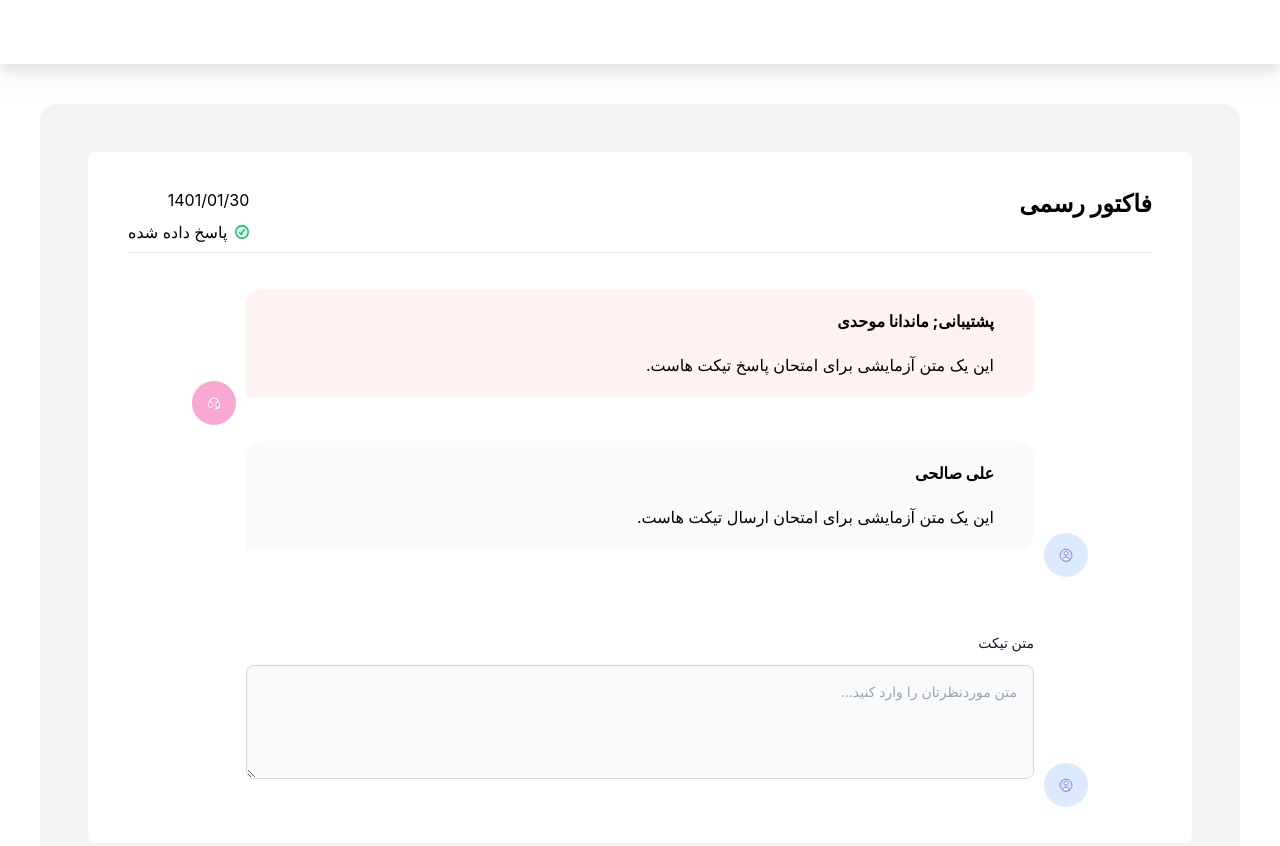
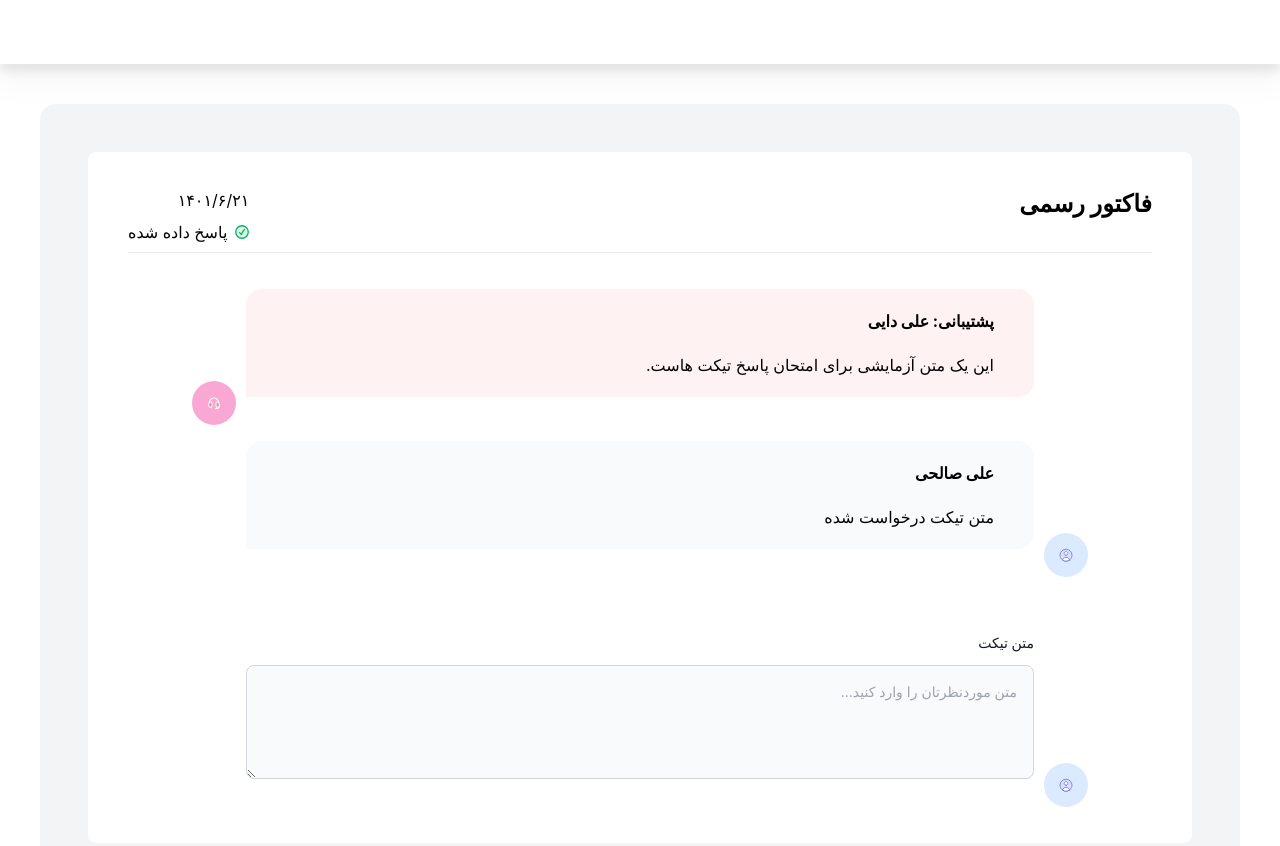
Before and after one commit to Saeed-Khazaei/kavehnegar-code-challenge, a Next.js app: page /tickets/1 in a window 1280 px wide. Shown: the top 846 px of the page. Built offline with nearby package versions, Linux system fonts and the light colour scheme.

Commit message:
add static fake data

```diff
--- a/pages/tickets/[id].tsx
+++ b/pages/tickets/[id].tsx
@@ -1,29 +1,37 @@
 import React from "react";
 import Image from "next/image";
+import Status from "../../components/Status";
+
+const fakeData = {
+  id: 2,
+  received: new Date(),
+  title: "فاکتور رسمی",
+  message: "متن تیکت درخواست شده",
+  status: "answered",
+  user: "علی صالحی",
+  support: "علی دایی",
+  supportMessage: "این یک متن آزمایشی برای امتحان پاسخ تیکت هاست.",
+};
+
 const TicketDetails = () => {
   return (
     <div className="bg-white px-10 py-9 rounded-lg divide-y">
       <div className="flex flex-row justify-between mb-2">
         <div className="text-2xl font-bold">فاکتور رسمی</div>
         <div className="flex flex-col gap-2">
-          <span>1401/01/30</span>
+          <span>{new Date().toLocaleDateString("fa-IR")}</span>
           <div className="flex flex-row items-center gap-2">
-            <Image
-              src="/icons/checked.svg"
-              layout="fixed"
-              width="14px"
-              height="14px"
-            />
-            <span>پاسخ داده شده</span>
+            <Status status={fakeData.status} />
           </div>
         </div>
       </div>
       <div className="pt-9 flex flex-col gap-4 px-16">
+        {fakeData.supportMessage.length > 0 ? (
           <div className="flex flex-row items-end gap-x-2.5">
             <div className="flex items-center justify-center w-11 h-11 rounded-full"></div>
             <div className="flex-auto w-64 bg-red-50 mb-7 rounded-2xl  rounded-bl-none px-10 py-5">
-            <div className="font-bold mb-5">پشتیبانی; ماندانا موحدی</div>
-            <div>این یک متن آزمایشی برای امتحان پاسخ تیکت هاست.</div>
+              <div className="font-bold mb-5">پشتیبانی: {fakeData.support}</div>
+              <div>{fakeData.supportMessage}</div>
             </div>
             <div className="flex items-center justify-center w-11 h-11 bg-pink-300 rounded-full	 ">
               <Image
@@ -34,6 +42,7 @@ const TicketDetails = () => {
               />
             </div>
           </div>
+        ) : null}
         <div className="flex flex-row items-end gap-x-2.5 ">
           <div className="flex items-center justify-center w-11 h-11 bg-blue-100 rounded-full">
             <Image
@@ -44,8 +53,8 @@ const TicketDetails = () => {
             />
           </div>
           <div className="flex-auto w-64 bg-gray-50 mb-7 rounded-2xl  rounded-bl-none px-10 py-5">
-            <div className="font-bold mb-5">علی صالحی</div>
-            <div>این یک متن آزمایشی برای امتحان ارسال تیکت هاست.</div>
+            <div className="font-bold mb-5">{fakeData.user}</div>
+            <div>{fakeData.message}</div>
           </div>
           <div className="flex items-center justify-center w-11 h-11 "></div>
         </div>
--- a/pages/tickets/index.tsx
+++ b/pages/tickets/index.tsx
@@ -10,6 +10,9 @@ const fakeData = [
     title: "فاکتور رسمی",
     message: "متن تیکت درخواست شده",
     status: "pending",
+    user: "علی صالحی",
+    support: "",
+    supportMessage: "",
   },
   {
     id: 2,
@@ -17,10 +20,16 @@ const fakeData = [
     title: "فاکتور رسمی",
     message: "متن تیکت درخواست شده",
     status: "answered",
+    user: "علی صالحی",
+    support: "علی دایی",
+    supportMessage: "",
   },
 ];
 
 const Tickets: NextPage = () => {
+  const data = new Date();
+  console.log("new Date", data.toLocaleDateString("fa-IR"));
+
   return (
     <Wrapper title="لیست تیکت‌ها">
       <div className="overflow-x-auto relative bg-white p-2 rounded-lg ">
@@ -57,7 +66,7 @@ const Tickets: NextPage = () => {
                 className="bg-white dark:bg-gray-800 shadow-md hover:shadow-lg group rounded-lg"
               >
                 <td className="rtl:first:rounded-r-lg ltr:first:rounded-l-lg py-4 px-6 whitespace-nowrap ">
-                  1401/2/23
+                  {row.received.toLocaleDateString("fa-IR")}
                 </td>
                 <td className="py-4 px-6 whitespace-nowrap">{row.title}</td>
                 <td className="py-4 px-6 whitespace-nowrap text-center">
```
Lines whose indentation alone changed are shown as unchanged.
